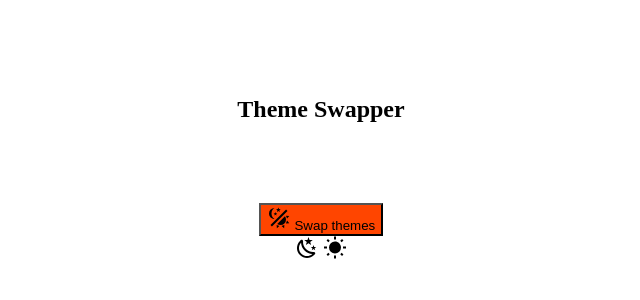
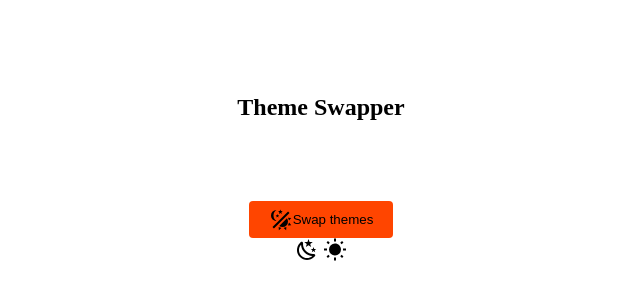
Before and after one commit to Nicolascoding27/Darkmodewebsite, a plain HTML site: page index.html in a window 1280 px wide. Shown: the part 220-520 px from the top of the page, without its empty margins (319-959 px from the left). Drawn offline with Linux system fonts and the light colour scheme.

Commit message:
button style fixed

```diff
--- a/style.css
+++ b/style.css
@@ -26,4 +26,12 @@ body.dark{
 .theme-button{
     background-color: var(--accent-color);
     color:var(--text-color);
+    display: flex;
+    justify-content: center;
+    align-items: center;
+    padding:.5em 1.5em;
+    border:none;
+    cursor: pointer;
+    border-radius: .3em;
+    outline:none;
 }
```
